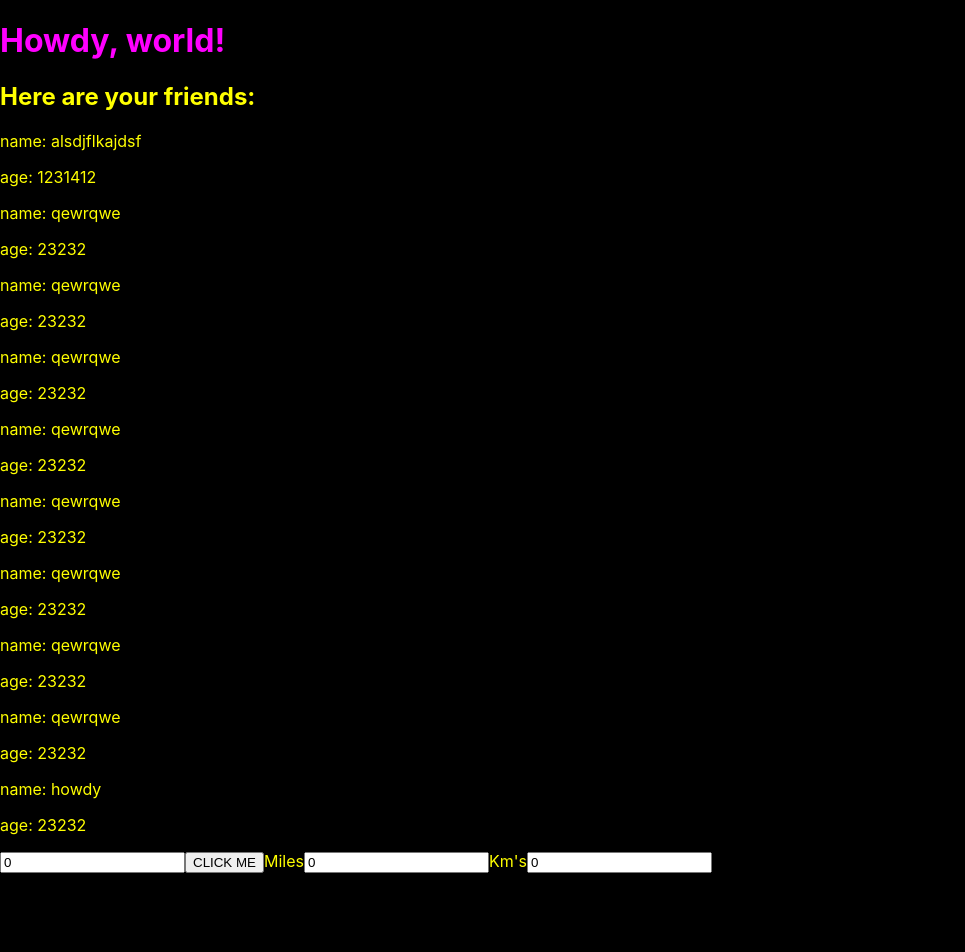
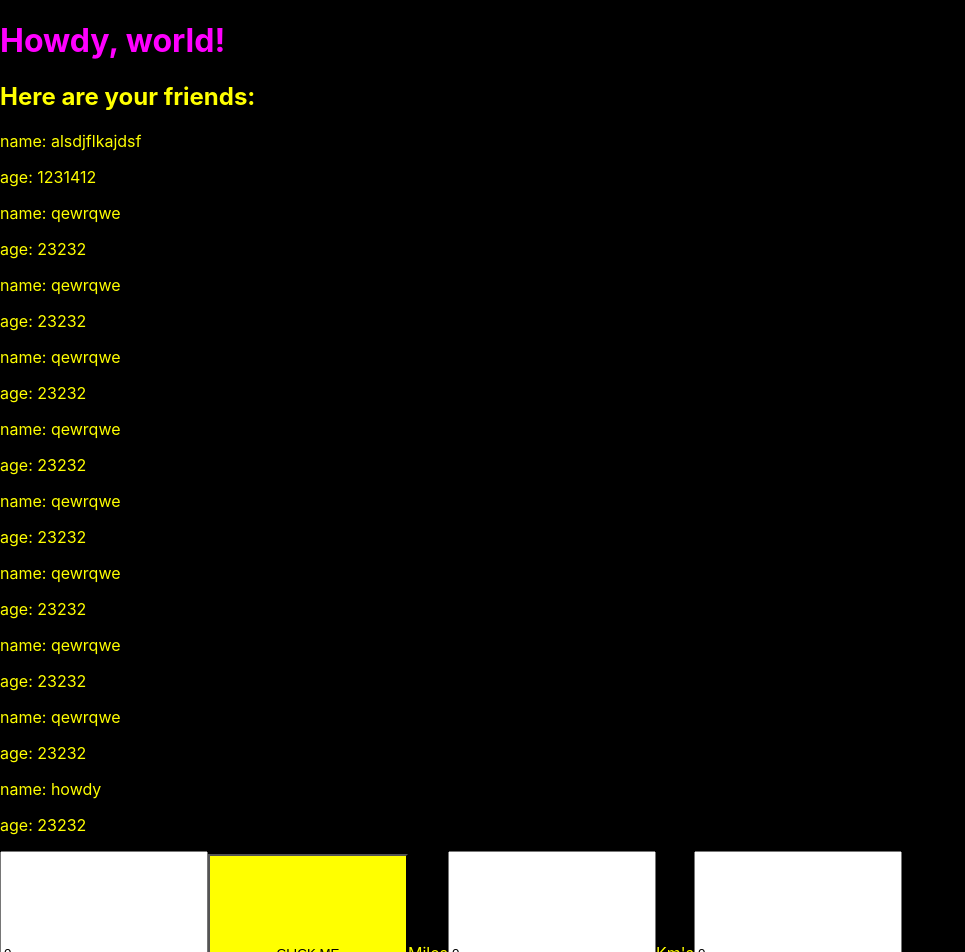
Before and after one commit to 44jovi/qa-gl-mern-react-1, a React (Create React App) app in the folder react-project/: page / in a window 1280 px wide. Shown: the top 952 px of the page, without its empty margins (0-965 px from the left). Before the commit the page ends 873 px from the top, so only its background shows below. Built offline with nearby package versions, Linux system fonts and the light colour scheme.

Commit message:
changeKms

```diff
--- a/react-project/src/App.css
+++ b/react-project/src/App.css
@@ -45,3 +45,14 @@ body {
 h1 {
   color: fuchsia;
 }
+
+input {
+  height: 200px;
+  width: 200px;
+}
+
+button {
+  height: 200px;
+  width: 200px;
+  background-color: yellow;
+}
--- a/react-project/src/components/Converter.jsx
+++ b/react-project/src/components/Converter.jsx
@@ -7,7 +7,13 @@ const Converter = () => {
   const changeMiles = (e) => {
     const newMiles = e.target.value;
     setMiles(newMiles);
-    setKms(newMiles * 1.6);
+    setKms(newMiles * 1.609);
+  };
+
+  const changeKms = (e) => {
+    const newKms = e.target.value;
+    setKms(newKms);
+    setMiles(newKms / 1.609);
   };
 
   return (
@@ -16,7 +22,7 @@ const Converter = () => {
       {/* onChange is actually an "on input" */}
       <input value={miles} onChange={changeMiles} />
       <label>Km's</label>
-      <input value={kms} onChange={null} />
+      <input value={kms} onChange={changeKms} />
     </>
   );
 };
```
